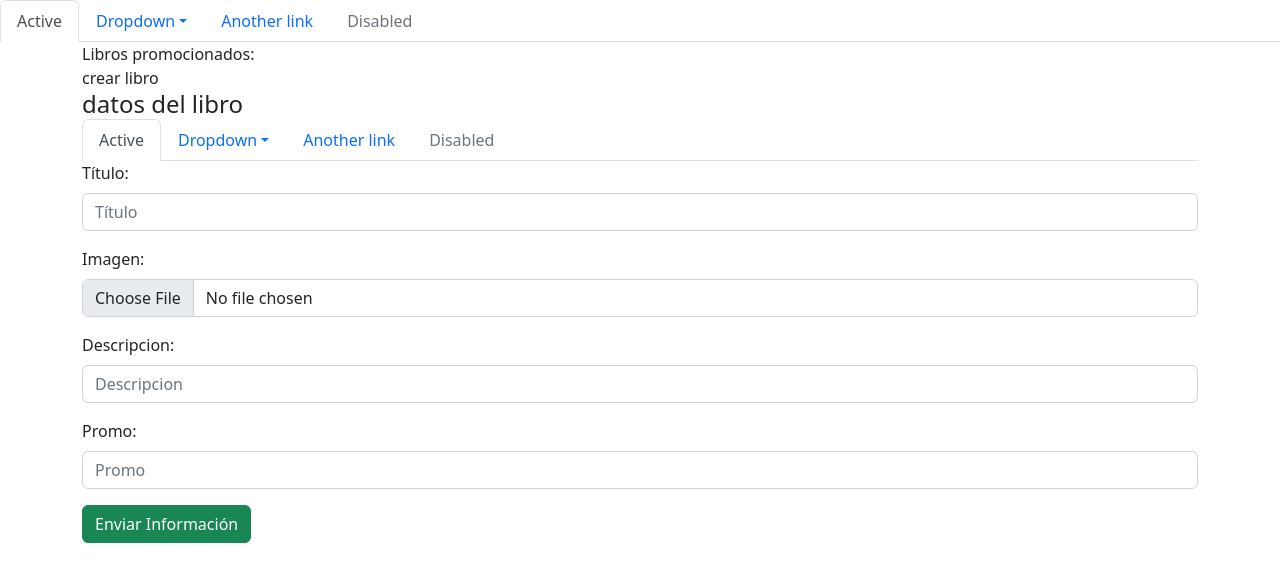
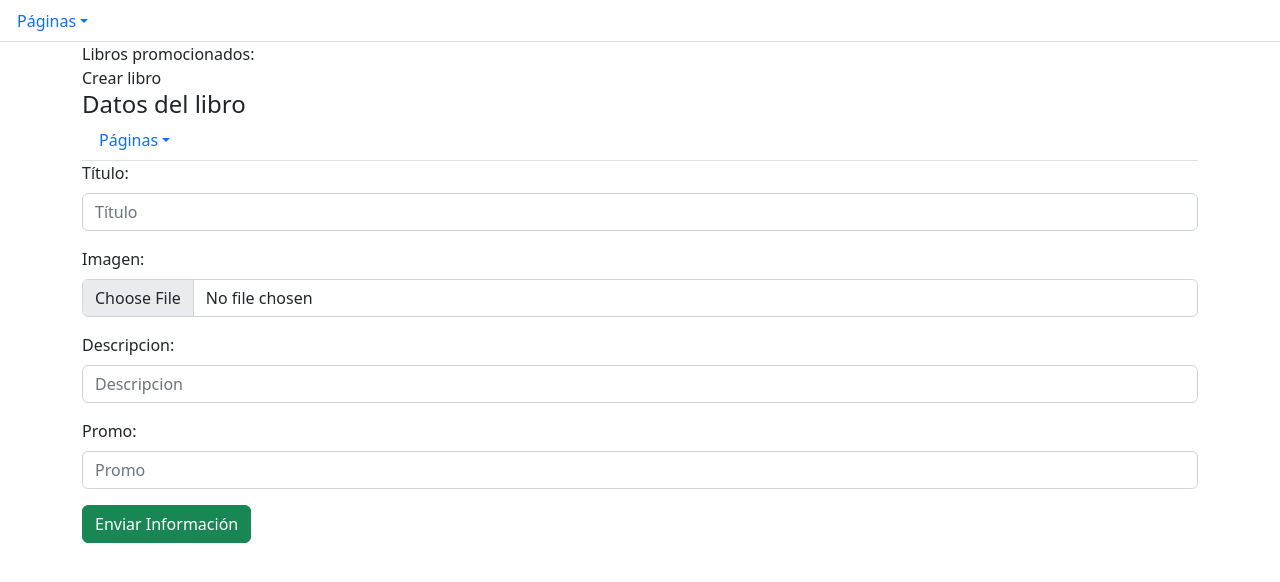
Before and after one commit to Agustin-Bustos/django-dingo-bell, a Django app: page /libros/crear/ in a window 1280 px wide. Shown: the top 582 px of the page. Run offline with Django 4.2, Linux system fonts and the light colour scheme.

Commit message:
mejoras generales

```diff
--- a/sitio-web DJ/Django/libreria/templates/libros/com.html
+++ b/sitio-web DJ/Django/libreria/templates/libros/com.html
@@ -29,14 +29,12 @@
             <table class="table">
                 <tr class="table-primary">
                     <td>Libro</td>
-                    <td>ID</td>
                     <td>Comentario</td>
                     <td>Acciones</td>
 
                     {% for comentarios in comentarios %}
                         <tr class="table-secondary">
-                            <td scope="row">{{comentarios.ID}}</td>
-                            <td>{{comentarios.ID_c}}</td>
+                            <td>{{comentarios.ID}}</td>
                             <td>{{comentarios.Comentario}}</td>
                             <td>
                                 <a name="" id="" class="btn btn-info" href="{% url 'editarc' comentarios.ID_c %}" role="button">Editar</a>
--- a/sitio-web DJ/Django/libreria/templates/libros/crear.html
+++ b/sitio-web DJ/Django/libreria/templates/libros/crear.html
@@ -1,15 +1,15 @@
 {% extends 'páginas/index.html' %}
 
-{% block titulo %}hola{% endblock titulo %}
+{% block titulo %}{% endblock titulo %}
 
 {% block contenido %}
 
 <div class="crear">
     <div class="card-header">
-        crear libro
+        Crear libro
 <div>
     <div class="card-body">
-        <h4 class= "card-title">datos del libro</h4>
+        <h4 class= "card-title">Datos del libro</h4>
         {% include "libros/form.html" %}
     <div>
     <div class="card-footer text-muted">
--- a/sitio-web DJ/Django/libreria/templates/libros/libros.html
+++ b/sitio-web DJ/Django/libreria/templates/libros/libros.html
@@ -5,7 +5,7 @@
 {% block body %}
 <div class="card">
     <div class="card-header">
-        <a name="" id="" class="btn btn-primary" href="{% url 'crear' %}" role="button">cargar nuevo libro</a>
+        <a name="" id="" class="btn btn-primary" href="{% url 'crear' %}" role="button">Cargar nuevo libro</a>
     </div>
     <div class="card-body">
         <div class="table-responsive">
--- a/sitio-web DJ/Django/libreria/templates/páginas/index.html
+++ b/sitio-web DJ/Django/libreria/templates/páginas/index.html
@@ -21,34 +21,16 @@
 <body>
 
   <ul class="nav nav-tabs" id="navId" role="tablist">
-    <li class="nav-item">
-      <a href="#tab1Id" class="nav-link active" data-bs-toggle="tab" aria-current="page">Active</a>
-    </li>
+
     <li class="nav-item dropdown">
-      <a class="nav-link dropdown-toggle" data-bs-toggle="dropdown" href="#" role="button" aria-haspopup="true" aria-expanded="false">Dropdown</a>
+      <a class="nav-link dropdown-toggle" data-bs-toggle="dropdown" href="#" role="button" aria-haspopup="true" aria-expanded="false">Páginas</a>
       <div class="dropdown-menu">
         <a class="dropdown-item" href="{% url 'Libros' %}">Libros</a>
         <a class="dropdown-item" href="{% url 'Inicio' %}">Inicio</a>
-        <div class="dropdown-divider"></div>
-        <a class="dropdown-item" href="#tab4Id">Action</a>
+
       </div>
-    </li>
-    <li class="nav-item" role="presentation">
-      <a href="#tab5Id" class="nav-link" data-bs-toggle="tab">Another link</a>
-    </li>
-    <li class="nav-item" role="presentation">
-      <a href="#" class="nav-link disabled" data-bs-toggle="tab">Disabled</a>
-    </li>
   </ul>
 
-  <!-- Tab panes -->
-  <div class="tab-content" id="myTabContent">
-    <div class="tab-pane fade show active" id="tab1Id" role="tabpanel"></div>
-    <div class="tab-pane fade" id="tab2Id" role="tabpanel"></div>
-    <div class="tab-pane fade" id="tab3Id" role="tabpanel"></div>
-    <div class="tab-pane fade" id="tab4Id" role="tabpanel"></div>
-    <div class="tab-pane fade" id="tab5Id" role="tabpanel"></div>
-  </div>
 
   <!-- (Optional) - Place this js code after initializing bootstrap.min.js or bootstrap.bundle.min.js -->
   <script>
```
Also changed, not shown: sitio-web DJ/Django/imagenes/imagenes/1624735615668.jpg (deleted).
